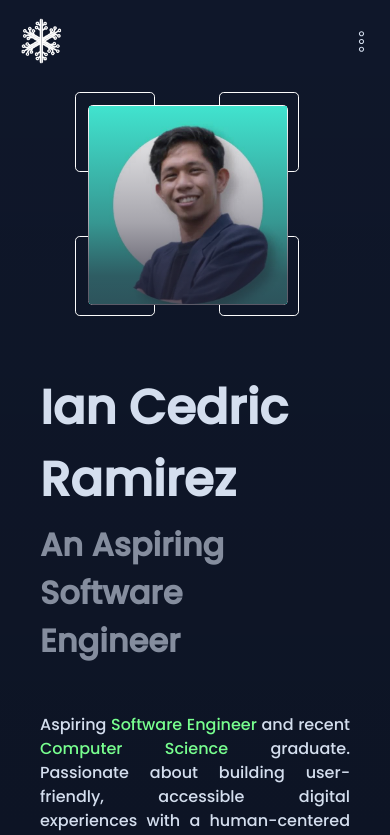
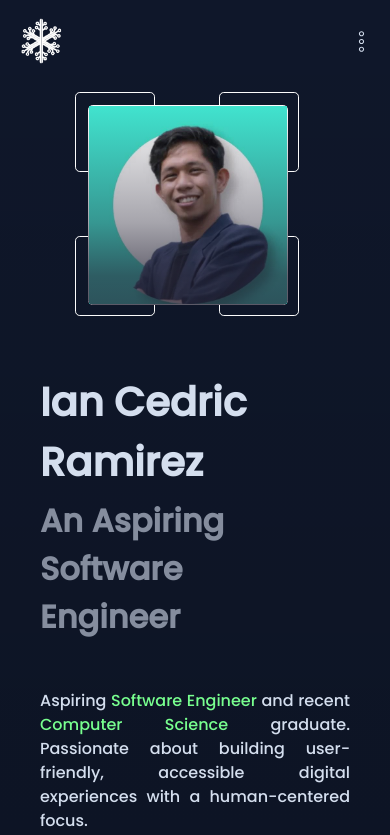
Before and after one commit to zyx-0314/portfolio, a Next.js app: page / in a window 390 px wide. Shown: the top 835 px of the page. Built offline with nearby package versions, Linux system fonts and the light colour scheme.

Commit message:
Fix Responsive Screen Issue

```diff
--- a/app/page/hero/style.ts
+++ b/app/page/hero/style.ts
@@ -28,7 +28,7 @@ export const Headers = styled.div`
 
 	@media (max-width: 1480px) {
 		h1 {
-			font-size: 3.2rem;
+			font-size: 3rem;
 		}
 
 		h2 {
@@ -39,7 +39,7 @@ export const Headers = styled.div`
 
 	@media (max-width: 1024px) {
 		h1 {
-			font-size: 3rem;
+			font-size: 2.5rem;
 		}
 
 		h2 {
--- a/components/container/style.ts
+++ b/components/container/style.ts
@@ -9,11 +9,11 @@ export const StyledSectionContainer = styled.section`
 	width: 75%;
 	z-index: 10;
 
-	@media (max-width: 1024px) {
+	@media (max-width: 1480px) {
 		width: 90%;
 	}
 
-	@media (max-width: 768px) {
+	@media (max-width: 1024px) {
 		width: 100%;
 	}
 `;
@@ -27,15 +27,19 @@ export const HeroStyledSectionContainer = styled.section`
 	z-index: 10;
 
 	@media (max-width: 1480px) {
+		padding-top: 5rem;
 		height: fit-content;
+		min-height: 85vh;
 		width: 90%;
 		display: flex;
-		flex-direction: column-reverse;
 	}
 
-	@media (max-width: 768px) {
+	@media (max-width: 1024px) {
+		width: 100%;
 		padding-top: 3rem;
-		width: 100%;
+		height: fit-content;
+		display: flex;
+		flex-direction: column-reverse;
 	}
 `;
 
@@ -49,7 +53,7 @@ export const StyledMainContainer = styled.main`
 	align-items: center;
 	margin: 0 auto;
 
-	@media (max-width: 1024px) {
+	@media (max-width: 1480px) {
 		width: 90%;
 	}
 
```
